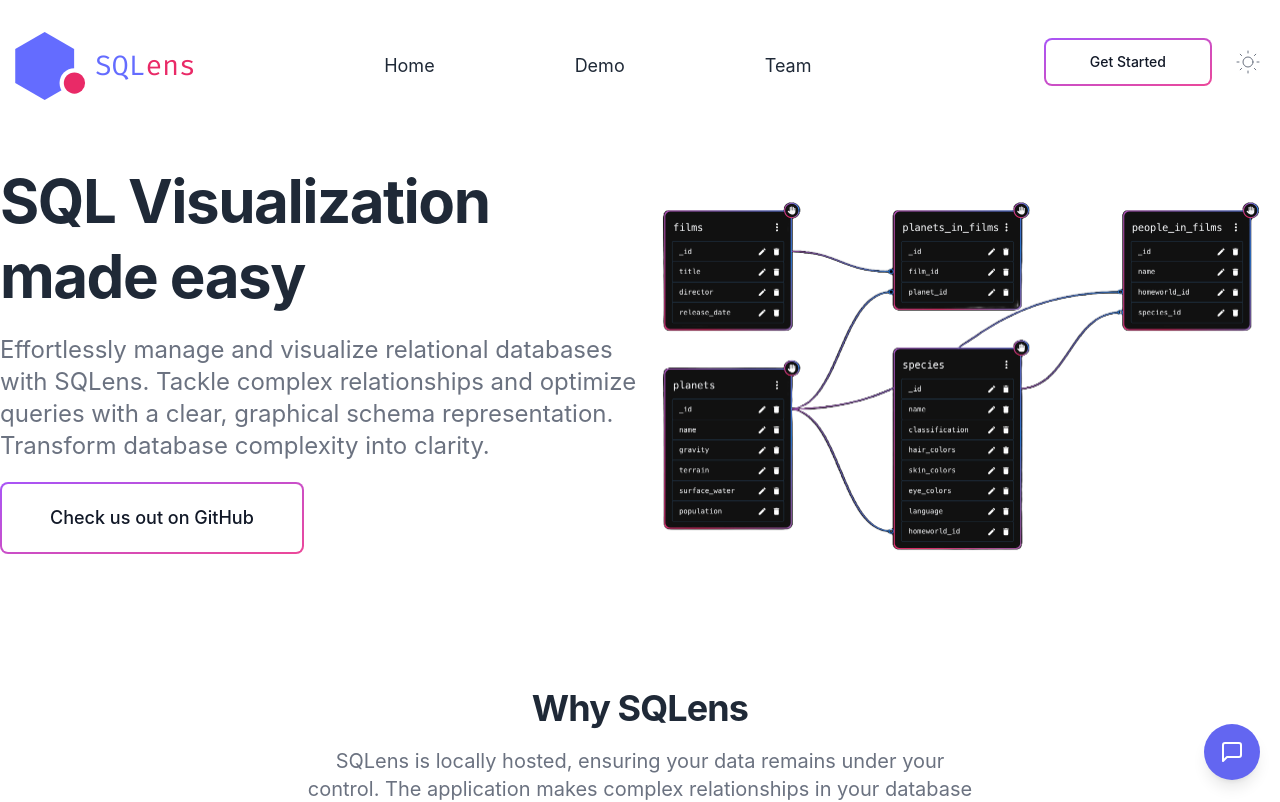
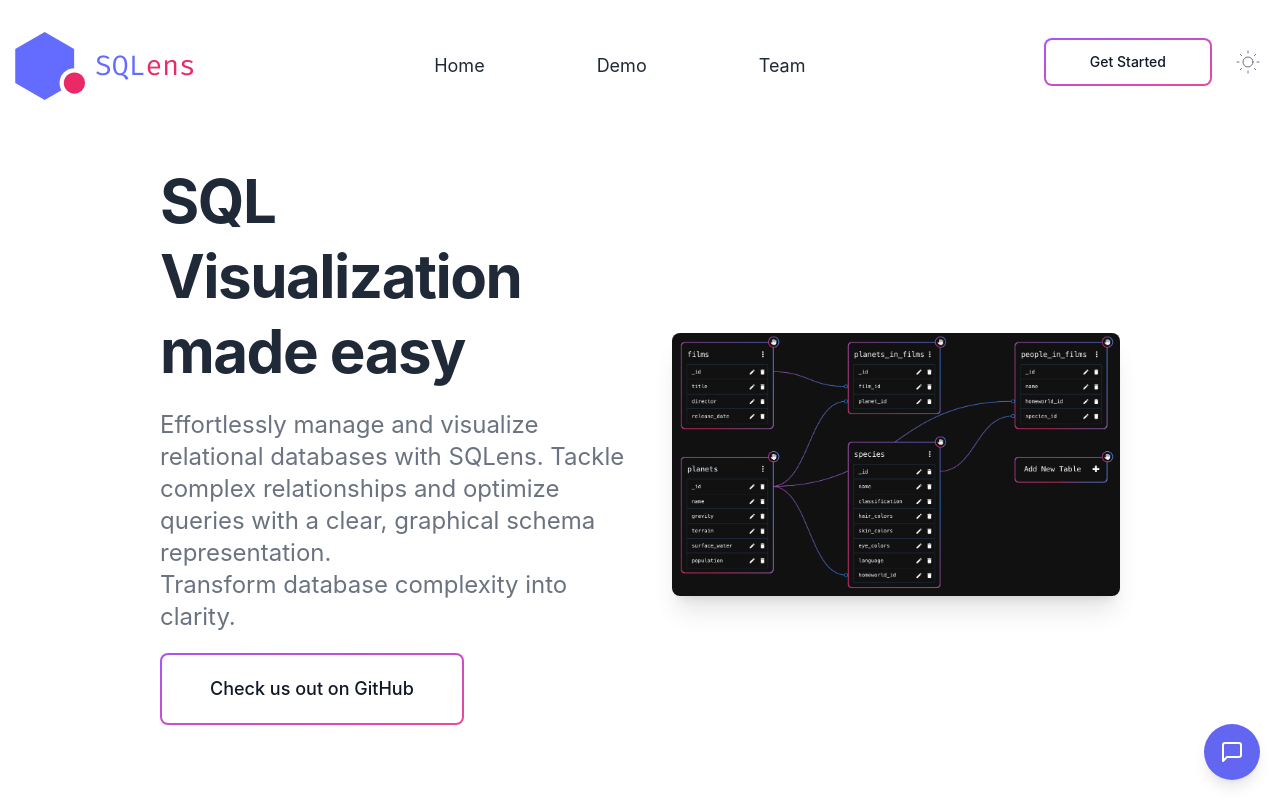
Before and after one commit to SQLens/Launch, a Next.js app: page / in a window 1280 px wide. Shown: the top 802 px of the page. Built offline with nearby package versions, Linux system fonts and the light colour scheme.

Commit message:
tailwind edits

```diff
--- a/components/MigrationLog.js
+++ b/components/MigrationLog.js
@@ -7,5 +7,5 @@
   const logs = queries.map((string) =>
     _jsx(Typography, { variant: 'body2', sx: { ml: 3, fontFamily: 'Fira Mono, monospace' }, children: string }) //could change to div
   );
-  return _jsx(_Fragment, { children: logs, className: 'migration-log' });
+  return _jsx(_Fragment, { children: logs });
 }
--- a/components/footer.js
+++ b/components/footer.js
@@ -1,51 +1,50 @@
-import Link from "next/link";
-import Image from "next/image";
-import React from "react";
-import Container from "./container";
+import Link from 'next/link';
+import Image from 'next/image';
+import React from 'react';
+import Container from './container';
 
 export default function Footer() {
-  const navigation = [
-    "Product",
-    "Features",
-    "Pricing",
-    "Company",
-    "Blog",
-  ];
-  const legal = ["Terms", "Privacy", "Legal"];
+  const navigation = ['Product', 'Features', 'Pricing', 'Company', 'Blog'];
+  const legal = ['Terms', 'Privacy', 'Legal'];
   return (
-    <div className="relative">
+    <div className='relative'>
       <Container>
-        <div className="grid max-w-screen-xl grid-cols-1 gap-10 pt-10 mx-auto mt-5 border-t border-gray-100 dark:border-trueGray-700 lg:grid-cols-5">
-          <div className="lg:col-span-2">
+        <div className='grid max-w-screen-xl grid-cols-1 gap-10 pt-10 mx-auto mt-5 border-t border-gray-100 dark:border-trueGray-700 lg:grid-cols-5'>
+          <div className='lg:col-span-2'>
             <div>
-              {" "}
-              <Link href="/" className="flex items-center space-x-2 text-2xl font-medium text-indigo-500 dark:text-gray-100">
-                    <Image
-                      src="/img/SQLens-logo.png"
-                      alt="N"
-                      width="32"
-                      height="32"
-                      className="w-8"
-                    />
-                  <span>SQLens</span>
+              {' '}
+              <Link
+                href='/'
+                className='flex items-center space-x-2 text-2xl font-medium text-indigo-500 dark:text-gray-100'
+              >
+                <Image
+                  src='/img/SQLens-logo.png'
+                  alt='N'
+                  width='32'
+                  height='32'
+                  className='w-8'
+                />
+                <span>SQLens</span>
               </Link>
             </div>
 
-            <div className="max-w-md mt-4 text-gray-500 dark:text-gray-400">
-              SQLens is a free and open source developed under the OSLabs accelerator.
+            <div className='max-w-md mt-4 text-gray-500 dark:text-gray-400'>
+              SQLens is a free and open source developed under the OSLabs
+              accelerator.
             </div>
 
-            <div className="mt-5">
+            <div className='mt-5'>
               <a
-                href="https://vercel.com/?utm_source=web3templates&utm_campaign=oss"
-                target="_blank"
-                rel="noopener"
-                className="relative block w-44">
+                href='https://vercel.com/?utm_source=web3templates&utm_campaign=oss'
+                target='_blank'
+                rel='noopener'
+                className='relative block w-44'
+              >
                 <Image
-                  src="/img/vercel.svg"
-                  alt="Powered by Vercel"
-                  width="212"
-                  height="44"
+                  src='/img/vercel.svg'
+                  alt='Powered by Vercel'
+                  width='212'
+                  height='44'
                 />
               </a>
             </div>
@@ -69,77 +68,71 @@
               ))}
             </div>
           </div> */}
-          <div className="">
+          <div className=''>
             <div>Follow us</div>
-            <div className="flex mt-5 space-x-5 text-gray-400 dark:text-gray-500">
+            <div className='flex mt-5 space-x-5 text-gray-400 dark:text-gray-500'>
               <a
-                href="https://www.linkedin.com/company/sqlens/"
-                target="_blank"
-                rel="noopener">
-                <span className="sr-only">Linkedin</span>
+                href='https://www.linkedin.com/company/sqlens/'
+                target='_blank'
+                rel='noopener'
+              >
+                <span className='sr-only'>Linkedin</span>
                 <Linkedin />
               </a>
             </div>
           </div>
         </div>
 
-        <div className="my-10 text-sm text-center text-gray-600 dark:text-gray-400">
-          Copyright © {new Date().getFullYear()}. Made with ♥ by{" "}
-          <a
-            href="https://web3templates.com/"
-            target="_blank"
-            rel="noopener">
+        <div className='my-10 text-sm text-center text-gray-600 dark:text-gray-400'>
+          {/* Copyright © {new Date().getFullYear()}. */}
+          Adapted from{' '}
+          <a href='https://web3templates.com/' target='_blank' rel='noopener'>
             Web3Templates.
-          </a>{" "}
-          Illustrations from{" "}
-          <a
-            href="https://www.glazestock.com/"
-            target="_blank"
-            rel="noopener ">
+          </a>{' '}
+          {/* Illustrations from{' '}
+          <a href='https://www.glazestock.com/' target='_blank' rel='noopener '>
             Glazestock
-          </a>
+          </a> */}
         </div>
       </Container>
       {/* Do not remove this */}
-      <Backlink />
+      {/* <Backlink /> */}
     </div>
   );
 }
 
 const Linkedin = ({ size = 24 }) => (
   <svg
-    xmlns="http://www.w3.org/2000/svg"
+    xmlns='http://www.w3.org/2000/svg'
     width={size}
     height={size}
-    viewBox="0 0 24 24"
-    fill="currentColor">
-    <path d="M22.23 0H1.77C.8 0 0 .77 0 1.72v20.56C0 23.23.8 24 1.77 24h20.46c.98 0 1.77-.77 1.77-1.72V1.72C24 .77 23.2 0 22.23 0zM7.27 20.1H3.65V9.24h3.62V20.1zM5.47 7.76h-.03c-1.22 0-2-.83-2-1.87 0-1.06.8-1.87 2.05-1.87 1.24 0 2 .8 2.02 1.87 0 1.04-.78 1.87-2.05 1.87zM20.34 20.1h-3.63v-5.8c0-1.45-.52-2.45-1.83-2.45-1 0-1.6.67-1.87 1.32-.1.23-.11.55-.11.88v6.05H9.28s.05-9.82 0-10.84h3.63v1.54a3.6 3.6 0 0 1 3.26-1.8c2.39 0 4.18 1.56 4.18 4.89v6.21z" />
+    viewBox='0 0 24 24'
+    fill='currentColor'
+  >
+    <path d='M22.23 0H1.77C.8 0 0 .77 0 1.72v20.56C0 23.23.8 24 1.77 24h20.46c.98 0 1.77-.77 1.77-1.72V1.72C24 .77 23.2 0 22.23 0zM7.27 20.1H3.65V9.24h3.62V20.1zM5.47 7.76h-.03c-1.22 0-2-.83-2-1.87 0-1.06.8-1.87 2.05-1.87 1.24 0 2 .8 2.02 1.87 0 1.04-.78 1.87-2.05 1.87zM20.34 20.1h-3.63v-5.8c0-1.45-.52-2.45-1.83-2.45-1 0-1.6.67-1.87 1.32-.1.23-.11.55-.11.88v6.05H9.28s.05-9.82 0-10.84h3.63v1.54a3.6 3.6 0 0 1 3.26-1.8c2.39 0 4.18 1.56 4.18 4.89v6.21z' />
   </svg>
 );
 
 const Backlink = () => {
   return (
     <a
-      href="https://web3templates.com"
-      target="_blank"
-      rel="noopener"
-      className="absolute flex px-3 py-1 space-x-2 text-sm font-semibold text-gray-900 bg-white border border-gray-300 rounded shadow-sm place-items-center left-5 bottom-5 dark:bg-trueGray-900 dark:border-trueGray-700 dark:text-trueGray-300">
+      href='https://web3templates.com'
+      target='_blank'
+      rel='noopener'
+      className='absolute flex px-3 py-1 space-x-2 text-sm font-semibold text-gray-900 bg-white border border-gray-300 rounded shadow-sm place-items-center left-5 bottom-5 dark:bg-trueGray-900 dark:border-trueGray-700 dark:text-trueGray-300'
+    >
       <svg
-        width="20"
-        height="20"
-        viewBox="0 0 30 30"
-        fill="none"
-        className="w-4 h-4"
-        xmlns="http://www.w3.org/2000/svg">
-        <rect
-          width="30"
-          height="29.5385"
-          rx="2.76923"
-          fill="#362F78"
-        />
+        width='20'
+        height='20'
+        viewBox='0 0 30 30'
+        fill='none'
+        className='w-4 h-4'
+        xmlns='http://www.w3.org/2000/svg'
+      >
+        <rect width='30' height='29.5385' rx='2.76923' fill='#362F78' />
         <path
-          d="M10.14 21.94H12.24L15.44 12.18L18.64 21.94H20.74L24.88 8H22.64L19.58 18.68L16.36 8.78H14.52L11.32 18.68L8.24 8H6L10.14 21.94Z"
-          fill="#F7FAFC"
+          d='M10.14 21.94H12.24L15.44 12.18L18.64 21.94H20.74L24.88 8H22.64L19.58 18.68L16.36 8.78H14.52L11.32 18.68L8.24 8H6L10.14 21.94Z'
+          fill='#F7FAFC'
         />
       </svg>
 
--- a/components/hero.js
+++ b/components/hero.js
@@ -1,48 +1,50 @@
-import Image from "next/image";
-import Container from "./container";
-import heroImg from "../public/img/hero.png";
-import sqlImg from "../public/img/sqlens-demo.png"
+import Image from 'next/image';
+import Container from './container';
+import heroImg from '../public/img/hero.png';
+// import sqlImg from "../public/img/sqlens-demo.png"
+import sqlImg from '../public/img/sqlens-static-hd1.png';
 
 const Hero = () => {
   return (
     <>
-      <Container className="flex flex-wrap custom-margin">
-        <div className="flex items-center w-full lg:w-1/2">
-          <div className="max-w-2xl mb-8">
-            <h1 className="text-4xl font-bold leading-snug tracking-tight text-gray-800 lg:text-4xl lg:leading-tight xl:text-6xl xl:leading-tight dark:text-white">
+      {/* <Container className="flex flex-wrap custom-margin"> */}
+      <Container className='flex flex-wrap lg:w-3/4'>
+        <div className='flex items-center w-full lg:w-1/2'>
+          <div className='max-w-2xl mb-8'>
+            <h1 className='text-4xl font-bold leading-snug tracking-tight text-gray-800 lg:text-4xl lg:leading-tight xl:text-6xl xl:leading-tight dark:text-white'>
               SQL Visualization <br></br>made easy
             </h1>
-            <p className="py-5 text-xl leading-normal text-gray-500 lg:text-xl xl:text-2xl dark:text-gray-300">
+            <p className='py-5 text-xl leading-normal text-gray-500 lg:text-xl xl:text-2xl dark:text-gray-300'>
               Effortlessly manage and visualize relational databases with
               SQLens. Tackle complex relationships and optimize queries with a
               clear, graphical schema representation. <br></br>Transform
               database complexity into clarity.
             </p>
 
-            <div className="flex flex-col items-start space-y-3 sm:space-x-4 sm:space-y-0 sm:items-center sm:flex-row">
+            <div className='flex flex-col items-start space-y-3 sm:space-x-4 sm:space-y-0 sm:items-center sm:flex-row'>
               <a
-                href="https://github.com/oslabs-beta/SQLens"
-                target="_blank"
-                rel="noopener"
-                className="relative inline-flex items-center justify-center p-0.5 mb-2 overflow-hidden text-sm font-medium text-gray-900 rounded-lg group bg-gradient-to-br from-purple-500 to-pink-500 group-hover:from-purple-500 group-hover:to-pink-500 hover:text-white dark:text-white focus:ring-4 focus:outline-none focus:ring-purple-200 dark:focus:ring-purple-800"
+                href='https://github.com/oslabs-beta/SQLens'
+                target='_blank'
+                rel='noopener'
+                className='relative inline-flex items-center justify-center p-0.5 mb-2 overflow-hidden text-sm font-medium text-gray-900 rounded-lg group bg-gradient-to-br from-purple-500 to-pink-500 group-hover:from-purple-500 group-hover:to-pink-500 hover:text-white dark:text-white focus:ring-4 focus:outline-none focus:ring-purple-200 dark:focus:ring-purple-800'
               >
-                <span className="relative px-12 py-5 transition-all ease-in duration-75 bg-white dark:bg-gray-900 rounded-md group-hover:bg-opacity-0 text-lg" >
+                <span className='relative px-12 py-5 transition-all ease-in duration-75 bg-white dark:bg-gray-900 rounded-md group-hover:bg-opacity-0 text-lg'>
                   Check us out on GitHub
                 </span>
               </a>
             </div>
           </div>
         </div>
-        <div className="flex items-center justify-center w-full lg:w-1/2">
-          <div className="">
+        <div className='flex items-center justify-center w-full lg:w-1/2'>
+          <div className='shadow-xl lg:ml-8' style={{borderRadius: '8px', overflow: 'hidden'}}>
             <Image
               src={sqlImg || heroImg}
-              width="616"
-              height="617"
+              width='616'
+              height='617'
               className={'object-cover'}
-              alt="Hero Illustration"
-              loading="eager"
-              placeholder="blur"
+              alt='Hero Illustration'
+              loading='eager'
+              placeholder='blur'
             />
           </div>
         </div>
--- a/components/navbar.js
+++ b/components/navbar.js
@@ -1,8 +1,8 @@
-import Link from "next/link";
-import ThemeChanger from "./DarkSwitch";
-import Image from "next/image"
-import { Disclosure } from "@headlessui/react";
-import Logo from './logo'
+import Link from 'next/link';
+import ThemeChanger from './DarkSwitch';
+import Image from 'next/image';
+import { Disclosure } from '@headlessui/react';
+import Logo from './logo';
 
 const Navbar = () => {
   const navigation = [
@@ -13,14 +13,13 @@
   ];
 
   return (
-    <div className="w-full">
-      <nav className="container relative flex flex-wrap items-center justify-between p-8 mx-auto lg:justify-between xl:px-0">
-
+    <div className='w-full'>
+      <nav className='container relative flex flex-wrap items-center justify-between p-8 mx-auto lg:justify-between xl:px-0'>
         <Disclosure>
           {({ open }) => (
             <>
-              <div className="flex flex-wrap items-center justify-between w-full lg:w-auto custom-margin">
-                <Link href="/" passHref>
+              <div className='flex flex-wrap items-center justify-between w-full lg:w-auto custom-margin'>
+                <Link href='/' passHref>
                   {/* <<Image
                     src="/img/SQLens-logo.png"
                     alt="Logo"
@@ -33,32 +32,34 @@
                 </Link>
 
                 <Disclosure.Button
-                  aria-label="Toggle Menu"
-                  className="px-2 py-1 ml-auto text-gray-500 rounded-md lg:hidden hover:text-indigo-500 focus:text-indigo-500 focus:bg-indigo-100 focus:outline-none dark:text-gray-300 dark:focus:bg-trueGray-700">
+                  aria-label='Toggle Menu'
+                  className='px-2 py-1 ml-auto text-gray-500 rounded-md lg:hidden hover:text-indigo-500 focus:text-indigo-500 focus:bg-indigo-100 focus:outline-none dark:text-gray-300 dark:focus:bg-trueGray-700'
+                >
                   <svg
-                    className="w-6 h-6 fill-current"
-                    xmlns="http://www.w3.org/2000/svg"
-                    viewBox="0 0 24 24">
+                    className='w-6 h-6 fill-current'
+                    xmlns='http://www.w3.org/2000/svg'
+                    viewBox='0 0 24 24'
+                  >
                     {open && (
                       <path
-                        fillRule="evenodd"
-                        clipRule="evenodd"
-                        d="M18.278 16.864a1 1 0 0 1-1.414 1.414l-4.829-4.828-4.828 4.828a1 1 0 0 1-1.414-1.414l4.828-4.829-4.828-4.828a1 1 0 0 1 1.414-1.414l4.829 4.828 4.828-4.828a1 1 0 1 1 1.414 1.414l-4.828 4.829 4.828 4.828z"
+                        fillRule='evenodd'
+                        clipRule='evenodd'
+                        d='M18.278 16.864a1 1 0 0 1-1.414 1.414l-4.829-4.828-4.828 4.828a1 1 0 0 1-1.414-1.414l4.828-4.829-4.828-4.828a1 1 0 0 1 1.414-1.414l4.829 4.828 4.828-4.828a1 1 0 1 1 1.414 1.414l-4.828 4.829 4.828 4.828z'
                       />
                     )}
                     {!open && (
                       <path
-                        fillRule="evenodd"
-                        d="M4 5h16a1 1 0 0 1 0 2H4a1 1 0 1 1 0-2zm0 6h16a1 1 0 0 1 0 2H4a1 1 0 0 1 0-2zm0 6h16a1 1 0 0 1 0 2H4a1 1 0 0 1 0-2z"
+                        fillRule='evenodd'
+                        d='M4 5h16a1 1 0 0 1 0 2H4a1 1 0 1 1 0-2zm0 6h16a1 1 0 0 1 0 2H4a1 1 0 0 1 0-2zm0 6h16a1 1 0 0 1 0 2H4a1 1 0 0 1 0-2z'
                       />
                     )}
                   </svg>
                 </Disclosure.Button>
-                <Disclosure.Panel className="flex flex-wrap w-full my-5 lg:hidden">
+                <Disclosure.Panel className='flex flex-wrap w-full my-5 lg:hidden'>
                   <>
                     {navigation.map((item, index) => (
                       <Link key={index} href={item.path}>
-                        <a className="w-full px-4 py-2 text-gray-500 rounded-md dark:text-gray-300 hover:text-indigo-500 focus:text-indigo-500 focus:bg-indigo-100 dark:focus:bg-gray-800 focus:outline-none">
+                        <a className='w-full px-4 py-2 text-gray-500 rounded-md dark:text-gray-300 hover:text-indigo-500 focus:text-indigo-500 focus:bg-indigo-100 dark:focus:bg-gray-800 focus:outline-none'>
                           {item.name}
                         </a>
                       </Link>
@@ -71,12 +72,16 @@
         </Disclosure>
 
         {/* menu  */}
-        <div className="hidden text-center lg:flex lg:items-center">
-          <ul className="items-center justify-end flex-1 pt-6 list-none lg:pt-0 lg:flex">
-
+        <div className='hidden text-center lg:flex lg:items-center'>
+          <ul className='items-center justify-end flex-1 pt-6 list-none lg:pt-0 lg:flex'>
             {navigation.map((menu, index) => (
-              <li className="mr-11 nav__item" key={index}>
-                <Link href={menu.path} className="inline-block px-12 py-3 text-lg font-normal text-gray-800 no-underline rounded-md dark:text-gray-200 hover:text-indigo-500 focus:text-indigo-500 focus:bg-indigo-100 focus:outline-none dark:focus:bg-gray-800">
+              <li className='mx-2 lg:mx-2 nav__item' key={index}> {/** trying to fix this, want to revert */}
+                {' '}
+                {/** added responsive tag */}
+                <Link
+                  href={menu.path}
+                  className='inline-block px-12 py-3 text-lg font-normal text-gray-800 no-underline rounded-md dark:text-gray-200 hover:text-indigo-500 focus:text-indigo-500 focus:bg-indigo-100 focus:outline-none dark:focus:bg-gray-800'
+                >
                   {menu.name}
                 </Link>
               </li>
@@ -84,10 +89,10 @@
           </ul>
         </div>
 
-        <div className="hidden mr-3 space-x-4 lg:flex nav__item">
-  <Link href="/get-started" passHref>
-    <span className="relative inline-flex items-center justify-center p-0.5 mb-2 overflow-hidden text-sm font-medium text-gray-900 rounded-lg group bg-gradient-to-br from-purple-500 to-pink-500 group-hover:from-purple-500 group-hover:to-pink-500 hover:text-white dark:text-white focus:ring-4 focus:outline-none focus:ring-purple-200 dark:focus:ring-purple-800">
-      <span className="relative px-11 py-3 transition-all ease-in duration-75 bg-white dark:bg-gray-900 rounded-md group-hover:bg-opacity-0">
+        <div className='hidden mr-3 space-x-4 lg:flex nav__item'> {/** trying to fix this, want to revert */}
+          <Link href='/get-started' passHref>
+            <span className='relative inline-flex items-center justify-center p-0.5 mb-2 overflow-hidden text-sm font-medium text-gray-900 rounded-lg group bg-gradient-to-br from-purple-500 to-pink-500 group-hover:from-purple-500 group-hover:to-pink-500 hover:text-white dark:text-white focus:ring-4 focus:outline-none focus:ring-purple-200 dark:focus:ring-purple-800'>
+              <span className='relative px-11 py-3 transition-all ease-in duration-75 bg-white dark:bg-gray-900 rounded-md group-hover:bg-opacity-0'>
                 Get Started
               </span>
             </span>
@@ -97,6 +102,6 @@
       </nav>
     </div>
   );
-}
+};
 
 export default Navbar;
--- a/pages/index.js
+++ b/pages/index.js
@@ -2,13 +2,12 @@
 import Hero from "../components/hero";
 import Navbar from "../components/navbar";
 import SectionTitle from "../components/sectionTitle";
-
-import { benefitOne, benefitTwo } from "../components/data";
+// import { benefitOne, benefitTwo } from "../components/data";
 import Video from "../components/video";
-import Benefits from "../components/benefits";
+// import Benefits from "../components/benefits";
 import Footer from "../components/footer";
-import Testimonials from "../components/testimonials";
-import Cta from "../components/cta";
+// import Testimonials from "../components/testimonials";
+// import Cta from "../components/cta";
 import Faq from "../components/faq";
 import PopupWidget from "../components/popupWidget";
 ////
@@ -28,7 +27,7 @@
       <Navbar />
       <Hero />
       <SectionTitle
-        title="Why SQLens">
+        title="Why SQLens?">
         SQLens is locally hosted, ensuring your data remains under your control. The application makes complex relationships in your database more accessible, making management straightforward and secure. Experience clarity and security with SQLens.
       </SectionTitle>
       <SectionTitle
```
Also changed, not shown: pages/demo.js (+11 -5 lines), css/tailwind.css, public/img/sqlens-static-hd1.png (added). Lines whose indentation alone changed are shown as unchanged.
